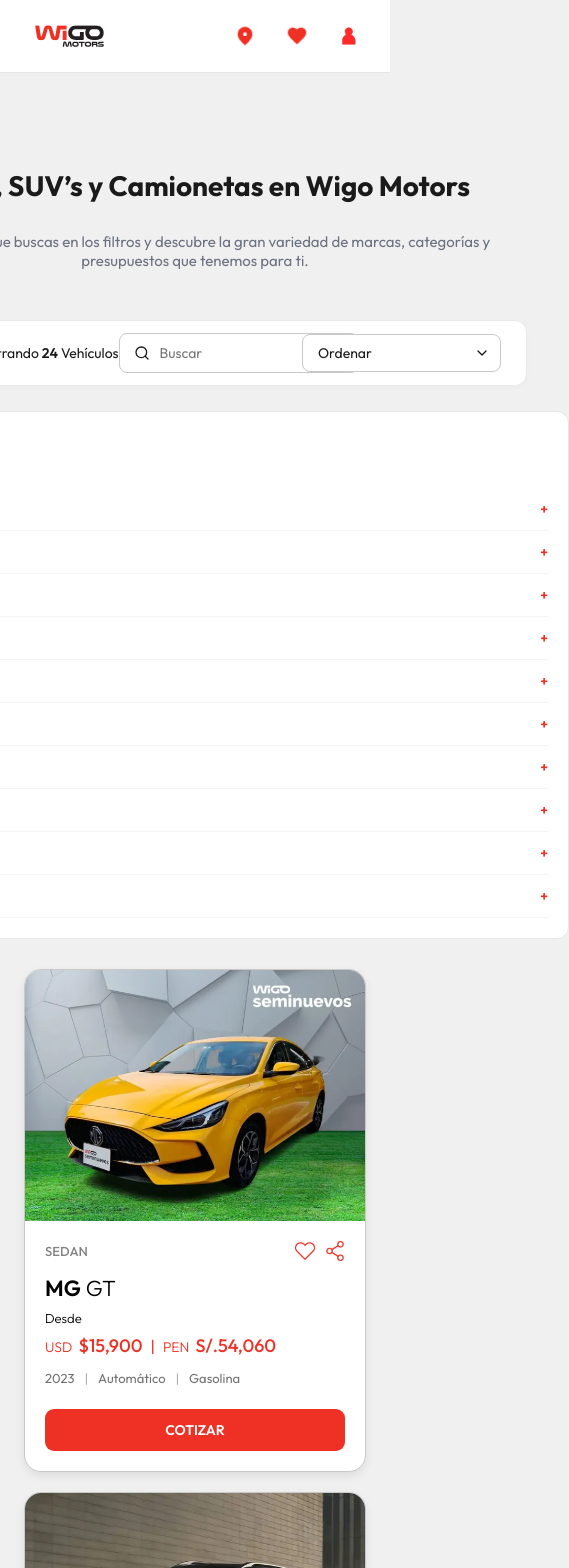
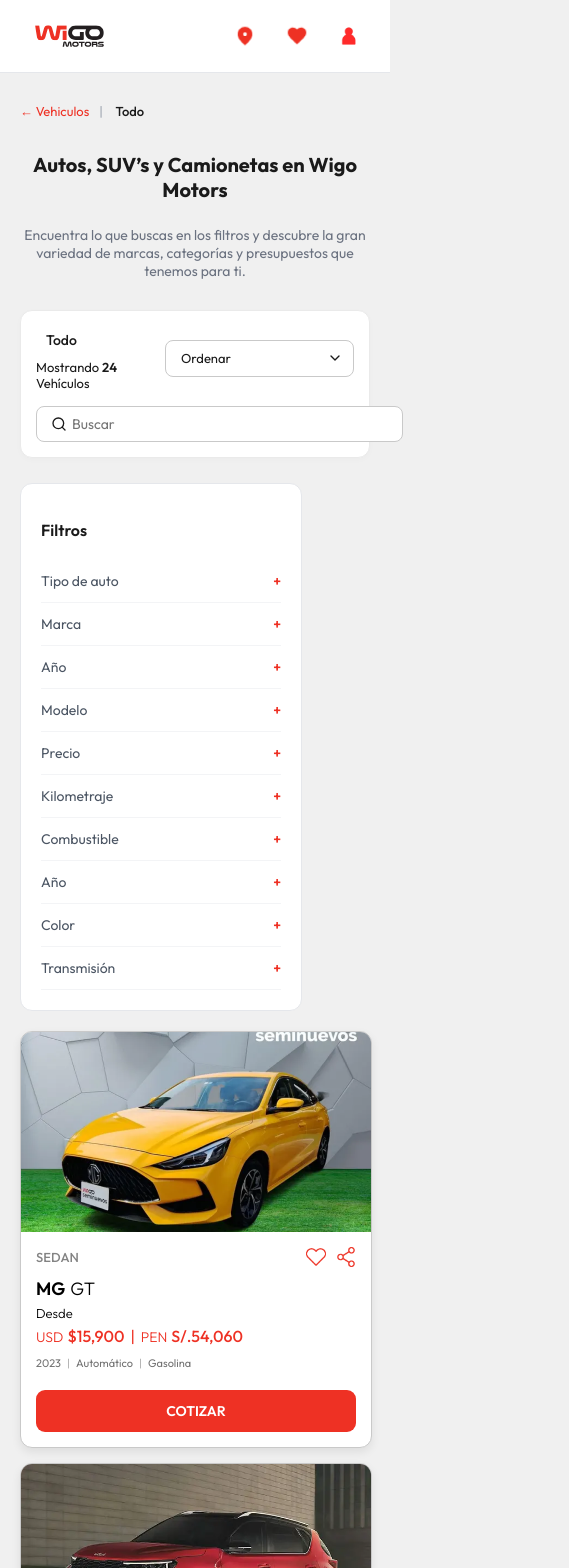
Before and after one commit to LonerStyles/wigomotors-revamp, a React (Vite) app: page /vehiculos in a window 390 px wide. Shown: the top 1568 px of the page, 569 px wide, since content can reach past the window. Built offline with nearby package versions, Linux system fonts and the light colour scheme.

Commit message:
Responsive fixes 2

```diff
--- a/src/styles/Brands.css
+++ b/src/styles/Brands.css
@@ -131,3 +131,76 @@
   position: relative;
   width: 70px;
 }
+
+/* --- AJUSTES BASE PARA FLEXIBILIDAD --- */
+.brands {
+  height: auto; /* Cambiamos height fijo por auto para que crezca si los logos bajan */
+  padding-bottom: 40px;
+  width: 100%;
+  max-width: 1200px; /* Evita que se estire demasiado en pantallas gigantes */
+  margin: 50px auto 0 auto;
+}
+
+.brands .brands-logos {
+  display: flex; /* Cambiado de inline-flex a flex */
+  flex-wrap: wrap; /* CRITICO: Permite que los logos bajen a la siguiente línea */
+  justify-content: center;
+  align-items: flex-end;
+  gap: 40px;
+  height: auto;
+  width: 100%;
+  padding: 0 20px;
+}
+
+@media (max-width: 1366px) {
+  .brands .brands-logos {
+    gap: 30px;
+  }
+
+  .brands .KIA, .brands .div-2, .brands .HYUNDAI, .brands .CHEVROLET, .brands .PEUGEOT {
+    width: 120px;
+  }
+
+  .brands .text-wrapper {
+    font-size: 16px;
+  }
+}
+
+@media (max-width: 1024px) {
+  .brands .brands-logos {
+    gap: 20px;
+  }
+
+  .brands img {
+    max-width: 100px;
+    height: auto !important;
+  }
+}
+
+@media (max-width: 768px) {
+  .brands {
+    margin-top: 30px;
+    border-radius: 0;
+  }
+
+  .brands .text-wrapper {
+    width: 90%;
+    font-size: 14px;
+    margin-top: 25px;
+  }
+
+  .brands .brands-logos {
+    gap: 15px;
+    justify-content: space-evenly;
+  }
+
+  .brands .div {
+    font-size: 14px;
+    height: 30px;
+  }
+
+  .brands .KIA, .brands .div-2, .brands .HYUNDAI, .brands .CHEVROLET, .brands .PEUGEOT {
+    width: 100px;
+    gap: 10px;
+  }
+}
--- a/src/styles/CarCard.css
+++ b/src/styles/CarCard.css
@@ -131,3 +131,62 @@
 .car-btn-cotizar:hover {
   background-color: #c4261d;
 }
+
+@media (max-width: 1366px) {
+  .car-card {
+    width: 310px;
+  }
+
+  .car-image-container {
+    height: 220px;
+  }
+}
+
+@media (max-width: 992px) {
+  .car-card {
+    width: 100%;
+    max-width: 400px;
+    margin: 0 auto;
+  }
+}
+
+@media (max-width: 600px) {
+  .car-card {
+    width: 100%;
+    max-width: 100%;
+    border-radius: 12px;
+  }
+
+  .car-image-container {
+    height: 200px;
+  }
+
+  .car-card-content {
+    padding: 15px;
+    gap: 5px;
+  }
+
+  .car-title {
+    font-size: 18px;
+  }
+
+  .car-price-row .amount {
+    font-size: 16px;
+  }
+
+  .car-specs {
+    font-size: 11px;
+    gap: 6px;
+  }
+
+  .car-price-row {
+    flex-wrap: wrap;
+    gap: 4px;
+  }
+}
+
+@media (max-width: 380px) {
+    .car-price-row .separator {
+        display: none;
+    }
+}
--- a/src/styles/Catalogo.css
+++ b/src/styles/Catalogo.css
@@ -206,7 +206,70 @@
   margin: 0 40px;
 }
 
-@media (max-width: 1024px) {
+@media (max-width: 1366px) {
+  .catalogo-view-container {
+    max-width: 100%;
+    padding: 30px 20px;
+  }
+
+  .view-title {
+    font-size: 24px;
+  }
+
+  .view-description {
+    margin-bottom: 30px;
+    font-size: 14px;
+  }
+
+  .top-bar-catalog {
+    padding: 10px 15px;
+    gap: 10px;
+  }
+
+  .top-bar-left {
+    gap: 8px;
+  }
+
+  .vehicles-count {
+    font-size: 13px;
+  }
+
+  .search-wrapper input {
+    padding: 8px 12px 8px 35px;
+  }
+
+  .top-bar-right select {
+    min-width: 140px;
+    font-size: 13px;
+  }
+
+  .main-catalog-layout {
+    gap: 20px;
+  }
+
+  .cards-grid {
+    gap: 15px;
+  }
+}
+
+@media (max-width: 1100px) {
+  .top-bar-catalog {
+    flex-wrap: wrap;
+    justify-content: center;
+    gap: 15px;
+  }
+
+  .top-bar-center {
+    order: 3;
+    max-width: 100%;
+    width: 100%;
+  }
+
+  .top-bar-left, .top-bar-right {
+    flex: 1;
+    justify-content: space-between;
+  }
+
   .cards-grid {
     grid-template-columns: repeat(2, 1fr);
   }
@@ -216,11 +279,44 @@
   .main-catalog-layout {
     flex-direction: column;
   }
-  .sidebar-filters {
-    width: 100%;
+
+  .view-title {
+    font-size: 20px;
   }
+
+  .top-bar-left {
+    flex-direction: column;
+    align-items: flex-start;
+    gap: 5px;
+  }
+
+  .vertical-divider {
+    display: none;
+  }
+
+  .catalog-pagination {
+    gap: 5px;
+    flex-wrap: wrap;
+  }
+
+  .page-btn-previous,
+  .page-btn-next {
+    width: 100px;
+    font-size: 12px;
+  }
+
+  .page-line {
+    margin: 0 10px;
+    height: 20px;
+  }
+}
+
+@media (max-width: 480px) {
   .cards-grid {
     grid-template-columns: 1fr;
-    justify-items: center;
+  }
+
+  .top-bar-catalog {
+    padding: 15px;
   }
 }
```
Also changed, not shown: 1 other file (tests, documents, lock files or other folders).
